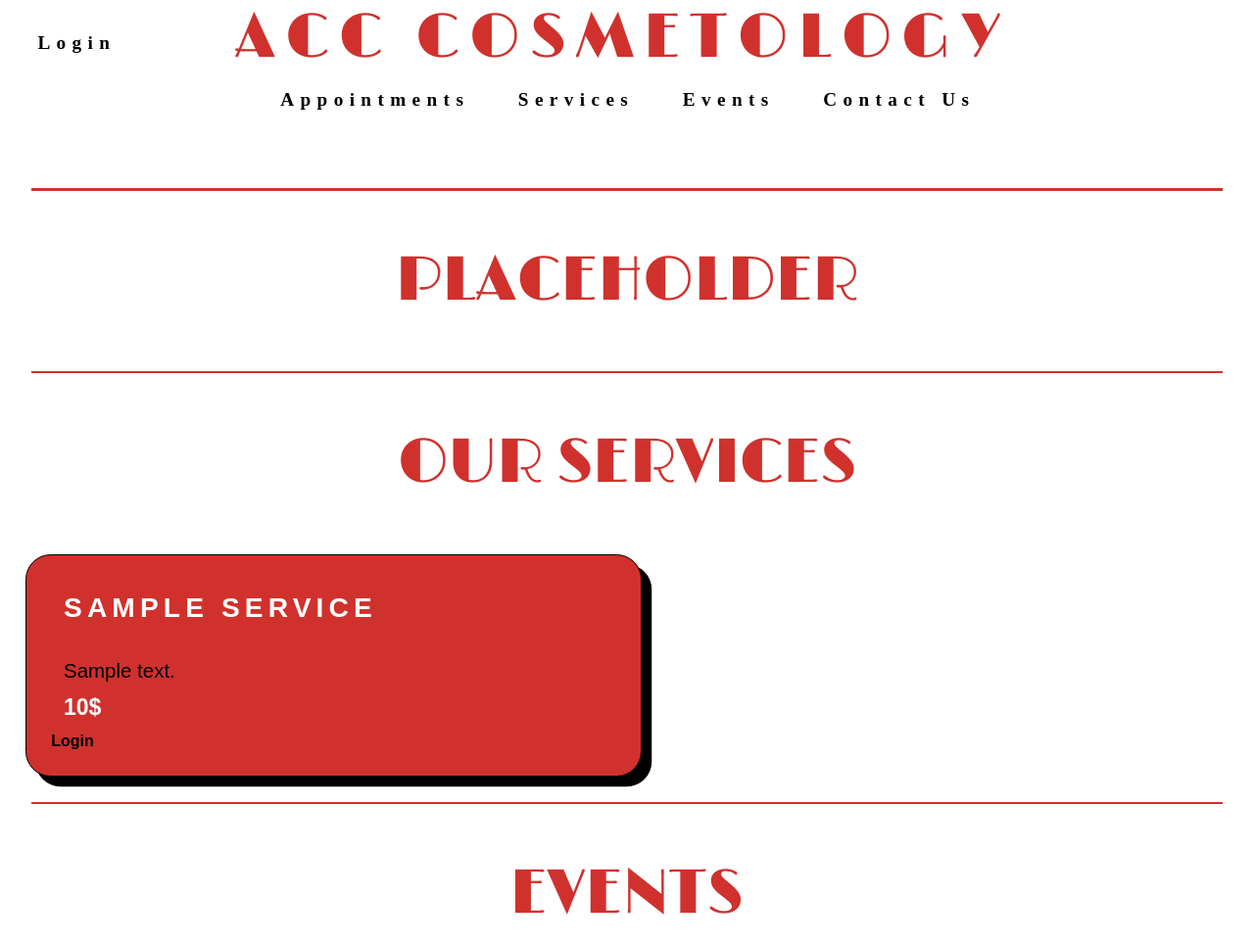
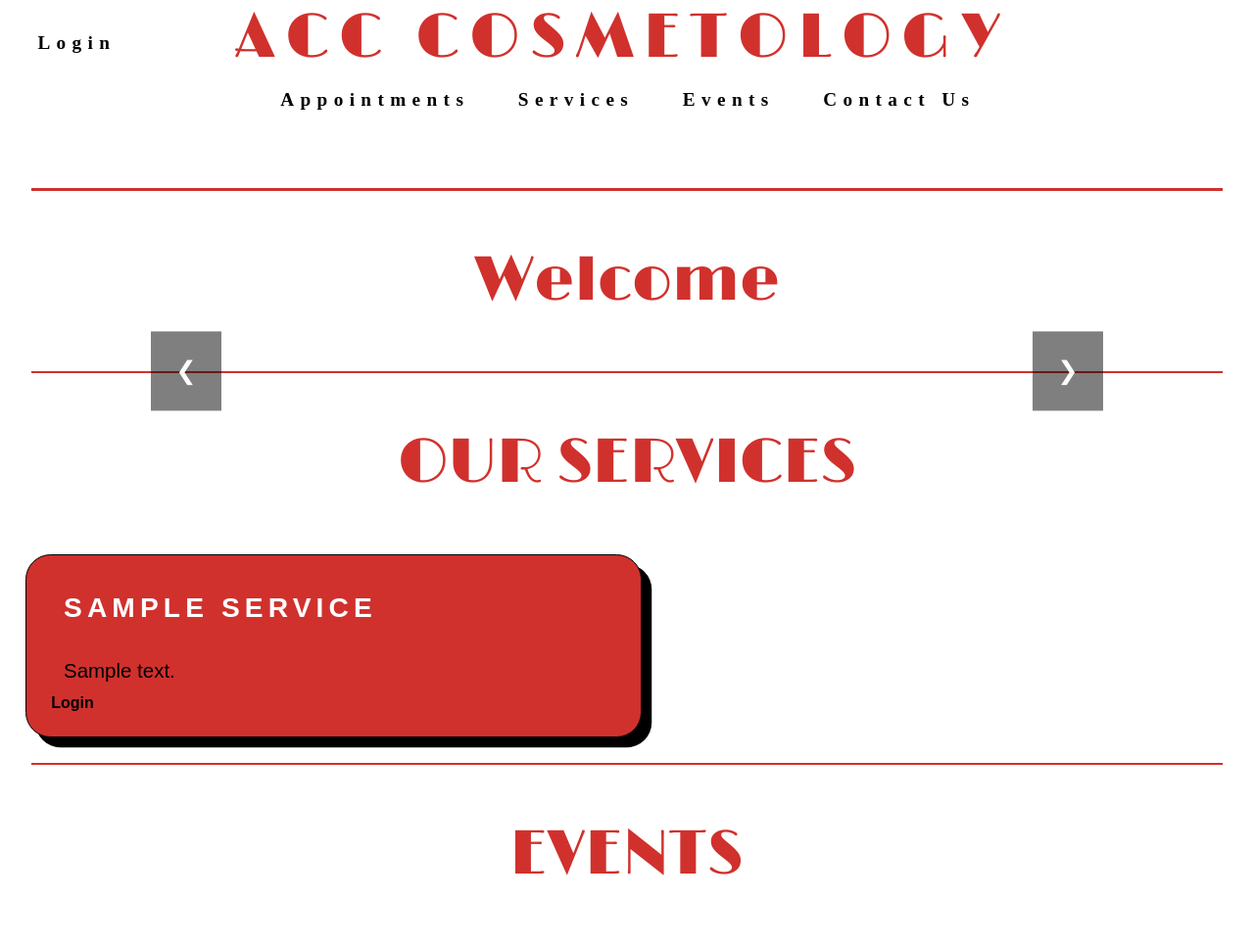
Before and after one commit to ACCDjangoGirls/cosmetology_webapp, a Django app: page / in a window 1280 px wide. Shown: the top 967 px of the page at 98% size. Run offline with Django 5.2, Linux system fonts and the light colour scheme; tables that the repository leaves empty hold one stand-in row (values such as "Sample post"); some web fonts are replaced.

Commit message:
finished html thank the lord

```diff
--- a/core/templates/core/event_add.html
+++ b/core/templates/core/event_add.html
@@ -1,12 +1,14 @@
 {% extends 'base.html' %}
 
+{%block content%}
 
-
-{%block content%}
+<body>
+<div style="padding-left: 3vw;">
 <h1>Event Creation (Admin)</h1>
     <form method="POST">
         {% csrf_token %}
         {{form.as_p}}
         <input type="submit"/>
     </form>
+</body>
 {% endblock %}
--- a/core/templates/core/home_placeholder.html
+++ b/core/templates/core/home_placeholder.html
@@ -3,7 +3,29 @@
 {% load static %}
 
 {%block content%}
+<head>
+<script>
+    let slideIndex = 1;
+    showSlides(slideIndex);
 
+    function plusSlides(n) {
+        showSlides(slideIndex += n);
+    }
+
+    function showSlides(n) {
+        let slides = document.getElementsByClassName("slide");
+
+        if (n > slides.length) { slideIndex = 1; }
+        if (n < 1) { slideIndex = slides.length; }
+
+        for (let i = 0; i < slides.length; i++) {
+            slides[i].style.display = "none";
+        }
+
+        slides[slideIndex - 1].style.display = "block";
+    }
+    </script>
+</head>
 <body>
     <nav>
             <div class="topleft">
@@ -33,9 +55,23 @@
             <li style="display: inline-block; padding-right: 3vw;"><a href="#contact">Contact Us</a></li>
             </ul>
     </nav>
-<section id="homepage" style="padding-top: 13vw;">
+<section style="padding-top: 13vw;">
     <div class="section-divider"></div>
-    <h1>PLACEHOLDER</h1>
+    <h1>Welcome</h1>
+    <div class="slideshow-container">
+        <div class="slide fade">
+            <img src="{% static 'images/img1.jpg' %}" alt="Slide 1">
+        </div>
+        <div class="slide fade">
+            <img src="{% static 'images/img2.jpeg' %}" alt="Slide 2">
+        </div>
+        <div class="slide fade">
+            <img src="{% static 'images/img3.jpg' %}" alt="Slide 3">
+        </div>
+
+        <button class="prev" onclick="plusSlides(-1)">❮</button>
+        <button class="next" onclick="plusSlides(1)">❯</button>
+    </div>
 </section>
 
 <section id="services">
@@ -53,7 +89,6 @@
         </div>
         <div>
         <p class="service-description">{{ service.service_description }}</p>
-        <p class="price">{{ service.price }}$</p>
 
         {% if user.is_authenticated %}
         <!--do something here i forgot what to type-->
@@ -65,7 +100,7 @@
     </div>
 </section>
 {% empty %}
-<p>No services available at the moment.</p>
+<p style="padding-left: 3vw; font-size: 1.5vw;">No services available at the moment.</p>
 {% endfor %}
 <div>
     {% if user.is_superuser %}
@@ -76,7 +111,7 @@
 
 <section id="events">
     <div class="section-divider"></div>
-    <h1>EVENTS</h1>
+        <h1>EVENTS</h1>
     <table style="width: 90%; margin: 1vw auto;">
     <thead>
         <tr>
--- a/core/templates/core/service_add.html
+++ b/core/templates/core/service_add.html
@@ -1,12 +1,13 @@
 {% extends 'base.html' %}
 
 
-
 {%block content%}
+<section style="padding-left: 3vw;">
 <h1>Service Creation (Admin)</h1>
     <form method="POST">
         {% csrf_token %}
         {{form.as_p}}
         <input type="submit"/>
     </form>
+</section>
 {% endblock %}
--- a/core/templates/core/services.html
+++ b/core/templates/core/services.html
@@ -27,9 +27,9 @@
           {% endif %}
       </li>
 
-      <li style="display: inline-block; padding-right: 3vw;"><a href="#services">Services</a></li>
-      <li style="display: inline-block; padding-right: 3vw;"><a href="#events">Events</a></li>
-      <li style="display: inline-block; padding-right: 3vw;"><a href="#contact">Contact Us</a></li>
+      <li style="display: inline-block; padding-right: 3vw;"><a href="{% url 'Cosmetology:index' %}">Services</a></li>
+      <li style="display: inline-block; padding-right: 3vw;"><a href="{% url 'Cosmetology:index' %}">Events</a></li>
+      <li style="display: inline-block; padding-right: 3vw;"><a href="{% url 'Cosmetology:index' %}">Contact Us</a></li>
       </ul>
   </section>
 </nav>
--- a/static/base.css
+++ b/static/base.css
@@ -222,7 +222,7 @@ table {
 }
 
   th, td {
-    border: 1px solid #D0312D;
+    border: 0.1vw solid #D0312D;
     padding: 1vw;
     text-align: left;
   }
@@ -231,3 +231,49 @@ table {
     background-color: #D0312D;
     color: #fff;
   }
+
+/* Slideshow */
+
+.slideshow-container {
+  position: relative;
+  width: 80%;
+  margin: auto;
+  text-align: center; /* Centers the images */
+}
+
+.slide {
+  display: none;
+  width: 100%;
+}
+
+
+.slide img {
+  width: 60%; /* Makes images scale with the container */
+  height: auto; /* Maintains aspect ratio */
+  max-width: 80vw; /* Prevents oversized images */
+  display: block;
+  margin: auto;
+}
+
+.prev, .next {
+  cursor: pointer;
+  position: absolute;
+  top: 50%;
+  transform: translateY(-50%);
+  padding: 1em; /* Scales based on font size */
+  font-size: 2vw; /* Adjusts size dynamically based on viewport width */
+  background-color: rgba(0, 0, 0, 0.5);
+  color: white;
+  border: none;
+  z-index: 10;
+}
+
+.prev {
+  left: 2vw; /* Moves the previous button to the left */
+}
+
+.next {
+  right: 2vw; /* Moves the next button to the right */
+}
+
+/* slideshow */
--- a/templates/registration/login.html
+++ b/templates/registration/login.html
@@ -1,5 +1,5 @@
 {% extends "base.html" %}
-
+<body style="padding-left: 3vw;"">
 {% block content %}
 
 {% if form.errors %}
@@ -13,3 +13,4 @@
 <input type="hidden" name="next" value="{{ next }}" />
 </form>
 {% endblock %}
+</body>
```
Also changed, not shown: core/templates/core/admin_user_appointments.html (+35 -0 lines), core/templates/core/practiceslideshow.html (added, +21 -0 lines).
